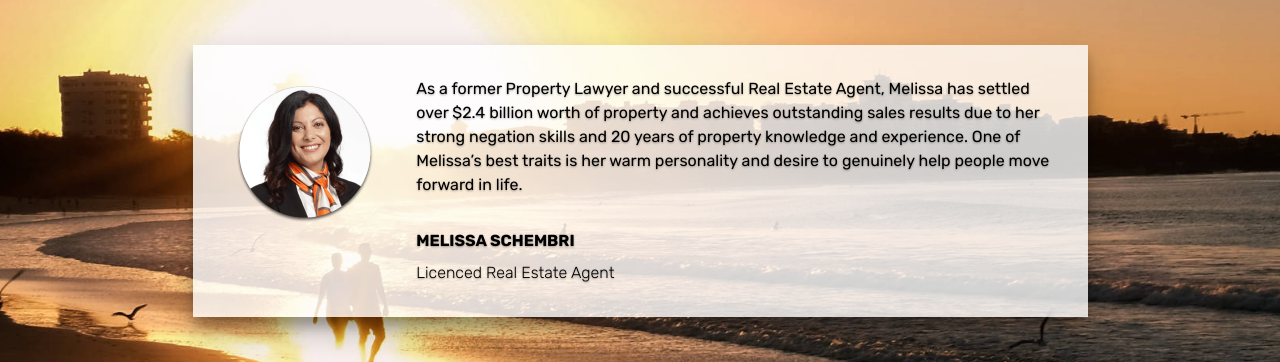
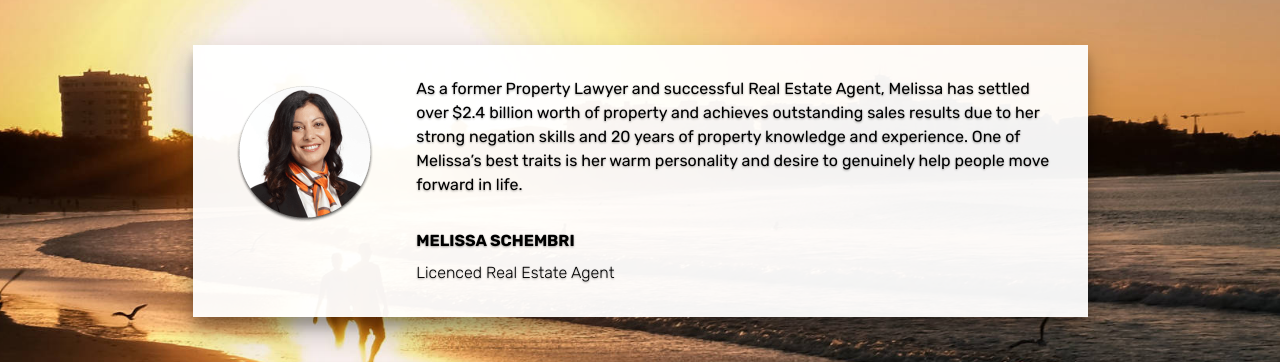
Before and after one commit to sunshinecoastrealestateagent/site, a plain HTML site: page index.html in a window 1280 px wide. In both pictures the pointer is over the element 640 px from the left and 4732 px from the top of the page. Shown: the part 4552-4914 px from the top of the page. Drawn offline with Linux system fonts and the light colour scheme; files whose address does not match are found by name.

Commit message:
Update mbr-additional.css

```diff
--- a/assets/mobirise/css/mbr-additional.css
+++ b/assets/mobirise/css/mbr-additional.css
@@ -1402,7 +1402,7 @@ section.lazy-placeholder:after {
 	box-shadow : 0 3px 6px rgba(0,0,0,0.16), 0 3px 6px rgba(0,0,0,0.23);
 }
 .cid-rFUeAkdksL .testimonials-container .testimonials-item .user:hover {
-  background: rgba(255,255,255, 0.8);
+  background: rgba(255,255,255, 0.95);
 	-webkit-box-shadow : 0 14px 28px rgba(0,0,0,0.25), 0 10px 10px rgba(0,0,0,0.22);
 	-moz-box-shadow : 0 14px 28px rgba(0,0,0,0.25), 0 10px 10px rgba(0,0,0,0.22);
 	box-shadow : 0 14px 28px rgba(0,0,0,0.25), 0 10px 10px rgba(0,0,0,0.22);
```
